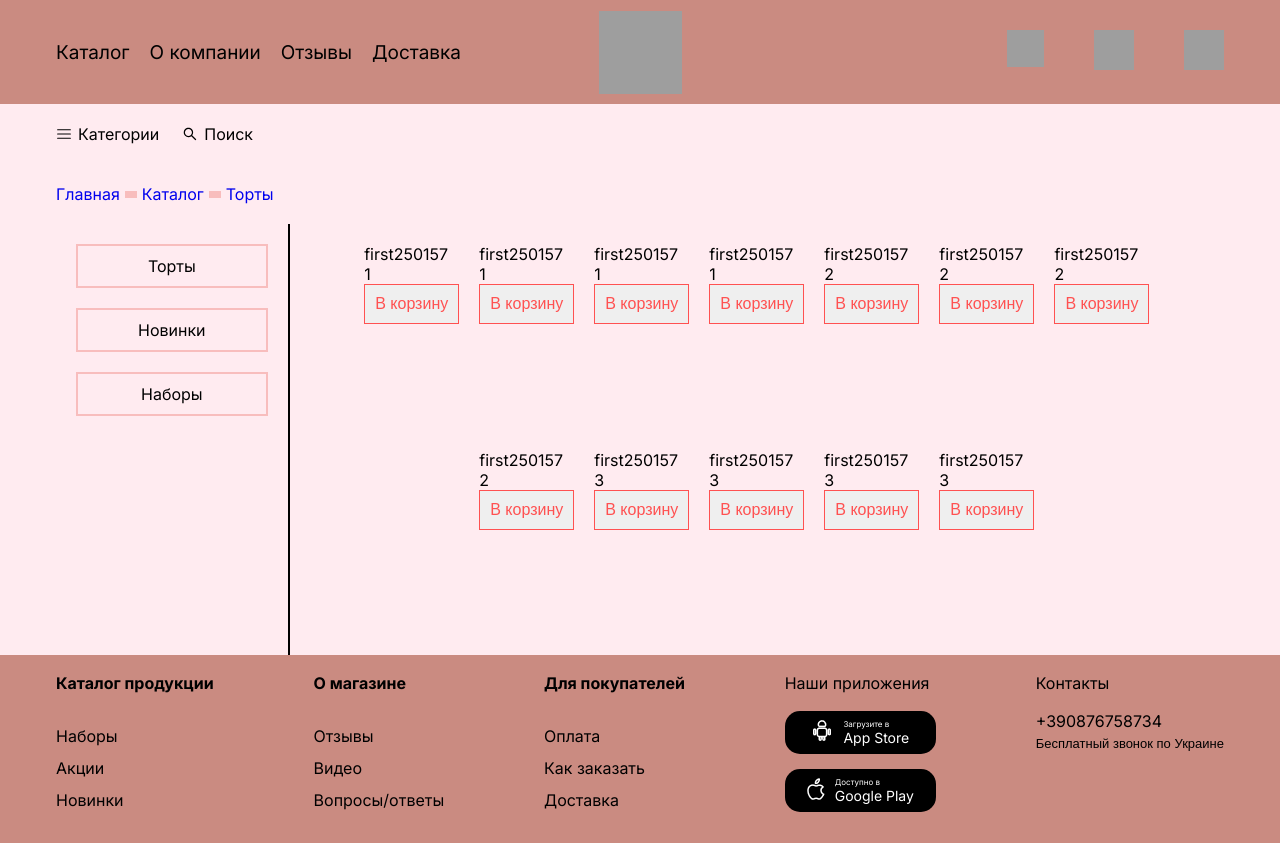
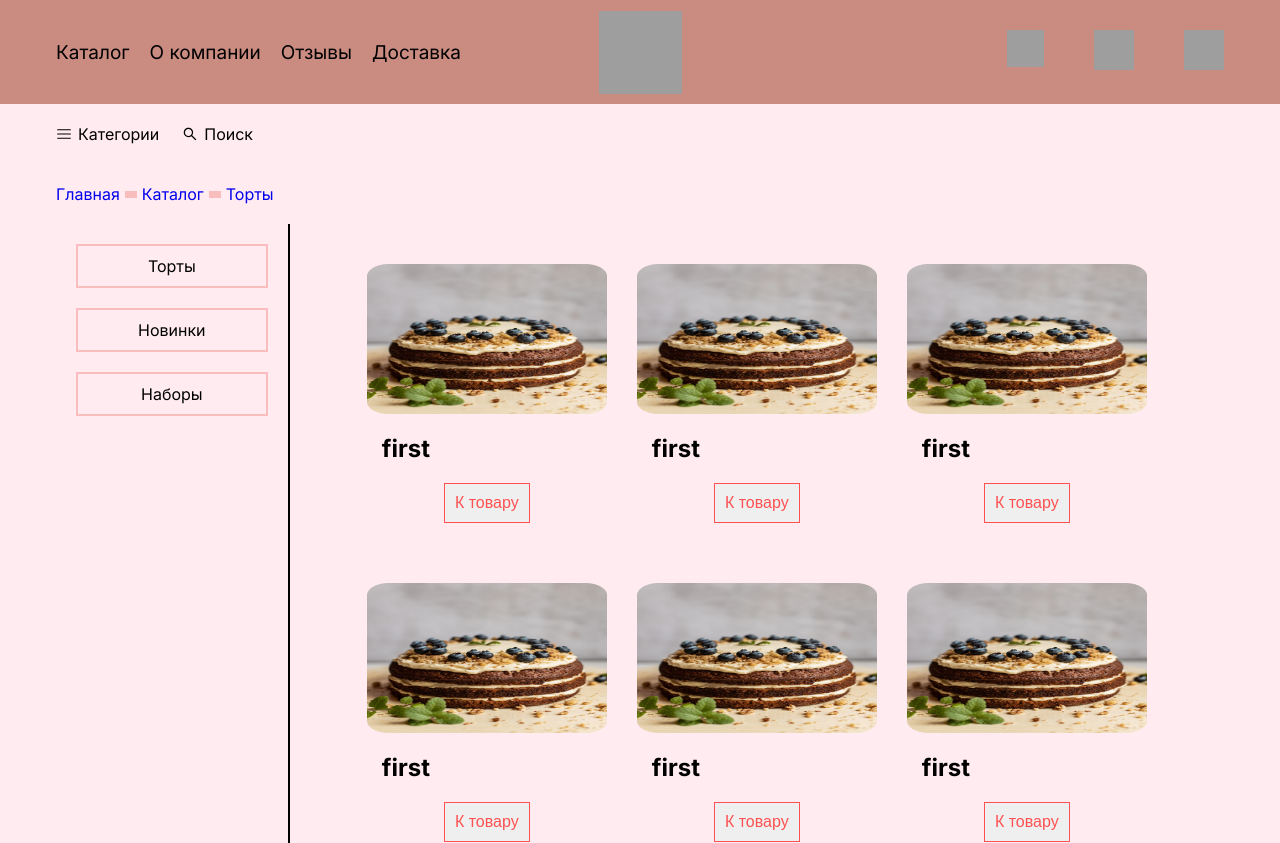
Before and after one commit to kestenbaum/Cakes-shop, a Next.js app in the folder client/: page /catalog in a window 1280 px wide. Shown: the top 843 px of the page. Built offline with nearby package versions, Linux system fonts and the light colour scheme; grey boxes are pictures that could not be loaded.

Commit message:
update (page) add components CardCatalog

```diff
--- a/client/src/app/catalog/page.tsx
+++ b/client/src/app/catalog/page.tsx
@@ -7,6 +7,7 @@ import CatalogNavigation from "@/components/CatalogNavigation/CatalogNavigation"
 
 import {getMainProductTest, getTitleTest} from "@/data";
 import MainButton from "@/components/UI/MainButton/MainButton";
+import CardCatalog from "@/components/CardCatalog/CardCatalog";
 
 
 const Page:FC = () => {
@@ -45,15 +46,12 @@ const Page:FC = () => {
                             className={styles.catalog}
                         >
                             {getMainProductTest.map(element=> {
-                                return <div>
-                                    {element.title}
-                                    {element.old__price}
-                                    {element.new__price}
-                                    <div>
-                                        {element.category}
-                                    </div>
-                                    <MainButton>В корзину</MainButton>
-                                </div>
+                                return <CardCatalog
+                                    src={element.img}
+                                    alt={"images previous"}
+                                    link={"/"}
+                                    title={element.title}
+                                />
                             })}
                             </div>
                     </div>
```
